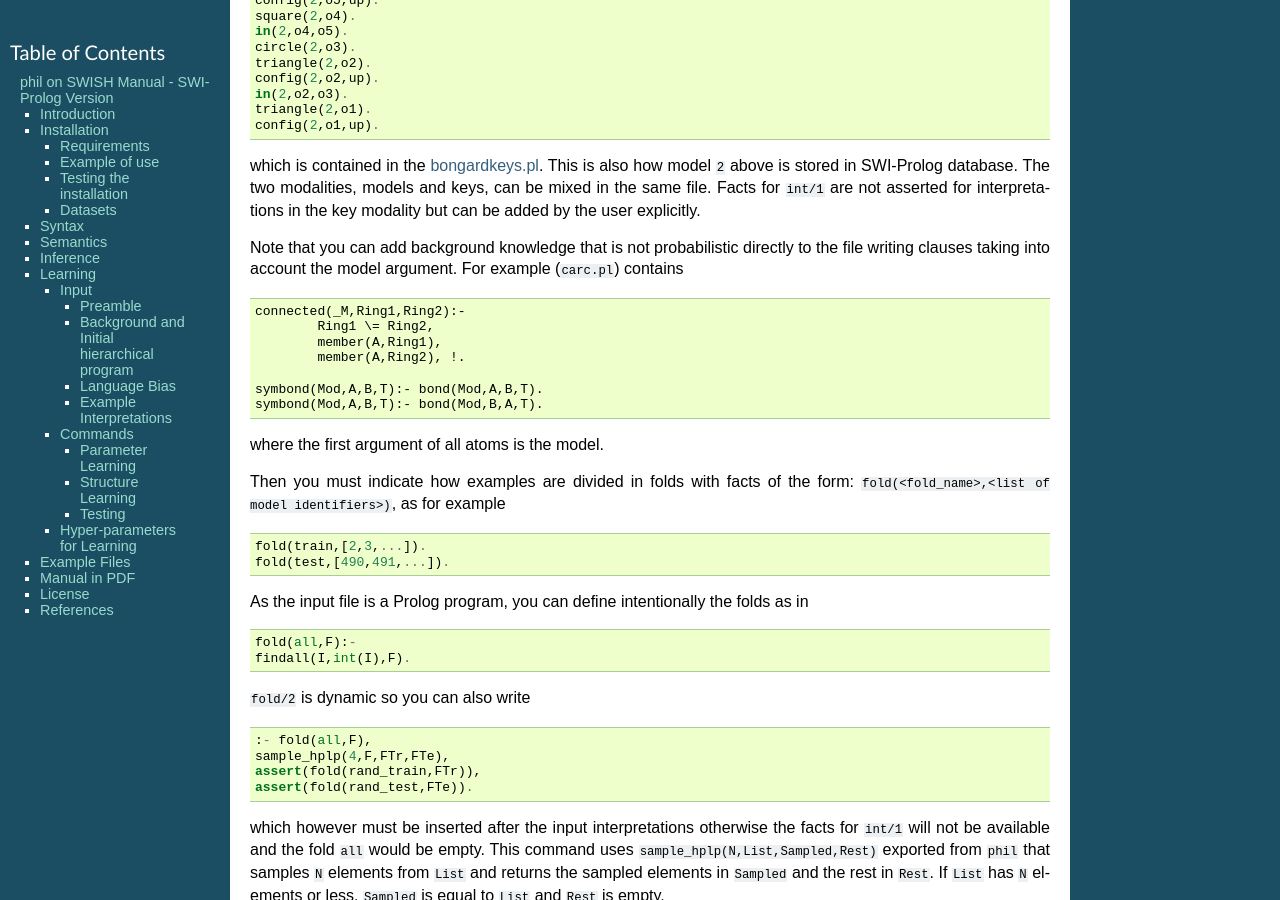
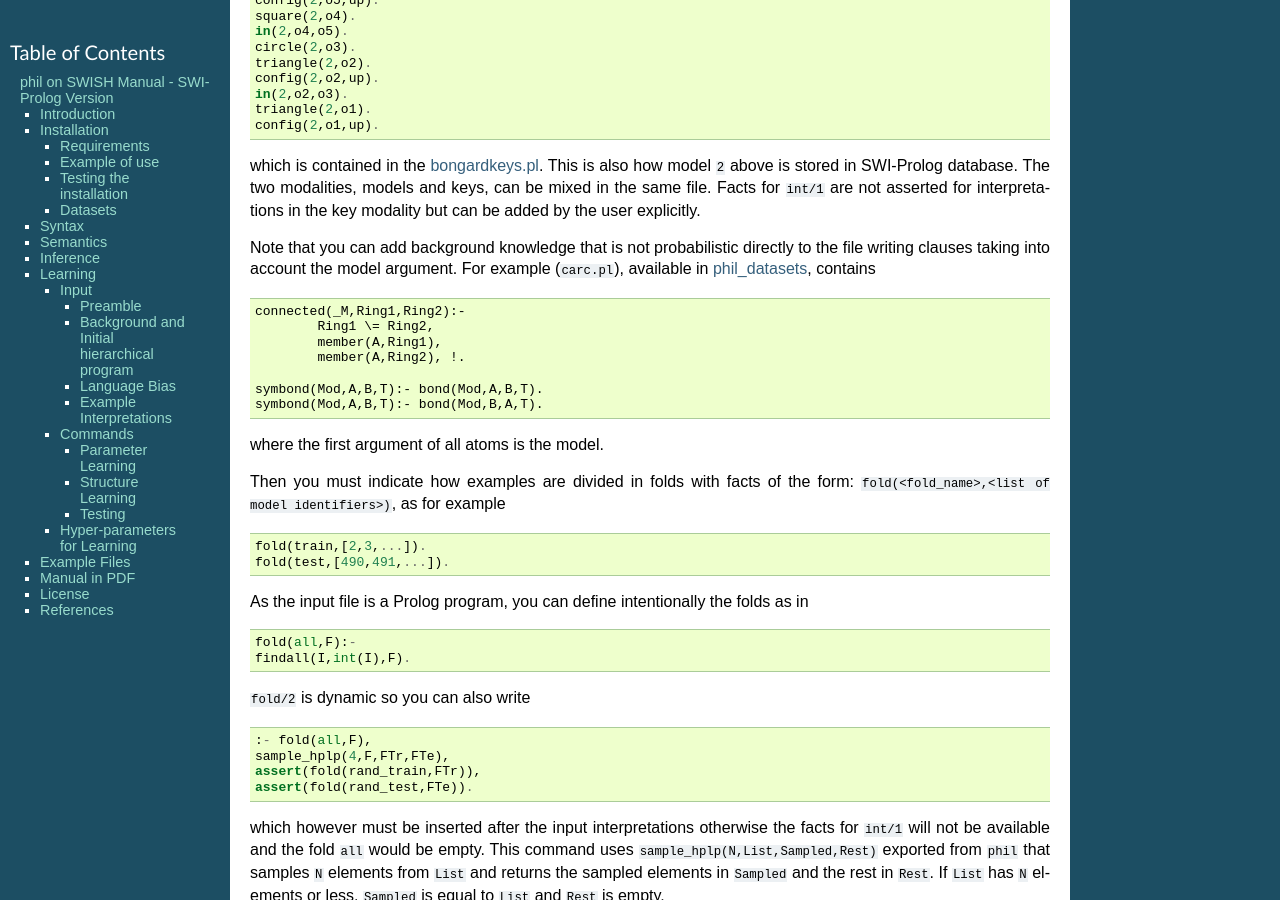
Before and after one commit to ArnaudFadja/phil, a Sphinx documentation site: the page built from docs/index.rst, in a window 1280 px wide and 900 px high, scrolled down 8229 px. Built offline with Sphinx 7.4.7, drawn with Linux system fonts in a browser that asks for light colours; cross-references to code outside the pages are shown as plain code; part of the change alters nothing that is shown.

Commit message:
Fixed learned HPLP and some links in /docs.

```diff
--- a/docs/index.rst
+++ b/docs/index.rst
@@ -103,7 +103,7 @@ stands for::
 
     h:1 :- Body.
 
-The following example inspired from the UWCSE dataset used in :cite:`kok2005learning` is represented as (file `uwcse.pl <http://cplint.eu/example/phil/uwcse.pl>`__) ::
+The following example inspired from the UWCSE dataset used in :cite:`kok2005learning` is represented as (file `uwcse.pl <http://cplint.eu/e/phil/uwcse.pl>`__) ::
 
    advisedby(A,B):0.3 :-student(A),professor(B),project(A,C),project(B,C),hid_1(A,B,C).
    advisedby(A,B):0.6 :-student(A),professor(B),ta(C,A),taughtby(C,B).
@@ -143,7 +143,7 @@ phil answers queries using the module phil. It performs exact inference using a
 
 
 For answering queries, you have to prepare a Prolog file where you first load the inference module :code:`phil`, initialize it with the directive :code:`:- phil` and then enclose the hierarchical program clauses in :code:`:-begin_in.` and :code:`:-end_in.` or enclose the clauses in :code:`in([<clauses>])`.
-For example, the uwcse program above can be stored in `uwcse.pl <http://cplint.eu/example/phil/uwcse.pl>`__ for performing inference with :code:`phil` as follows ::
+For example, the uwcse program above can be stored in `uwcse.pl <http://cplint.eu/e/phil/uwcse.pl>`__ for performing inference with :code:`phil` as follows ::
 
     :- use_module(library(phil)).
     :- phil.
@@ -170,7 +170,7 @@ For example, the uwcse program above can be stored in `uwcse.pl <http://cplint.e
 You can also have (non-probabilistic) clauses outside :code:`:-begin/end_in.` which can be enclosed in :code:`bg(<list of terms representing clauses>).`
 These are considered as database clauses.
 
-To run a query, you can simply load the Prolog file, for example `uwcse.pl <http://cplint.eu/example/phil/uwcse.pl>`_, as::
+To run a query, you can simply load the Prolog file, for example `uwcse.pl <http://cplint.eu/e/phil/uwcse.pl>`_, as::
 
 	?- [uwcse].
 
@@ -214,12 +214,12 @@ To execute the learning algorithms, prepare a Prolog file divided in five parts
 
 The preamble must come first, the order of the other parts can be changed.
 
-For example, consider the Bongard problems of :cite:`RaeLae95-ALT95`. `bongard.pl <http://cplint.eu/example/phil/bongard.pl>`__ and `bongardkeys.pl <http://cplint.eu/example/phil/bongardkeys.pl>`__ represent a Bongard problem for SLEAHP.
+For example, consider the Bongard problems of :cite:`RaeLae95-ALT95`. `bongard.pl <http://cplint.eu/e/phil/bongard.pl>`__ and `bongardkeys.pl <http://cplint.eu/e/phil/bongardkeys.pl>`__ represent a Bongard problem for SLEAHP.
 
 
 Preamble
 ^^^^^^^^^^^^^^^^^^^^^^^^^^^^^
-In the preamble, the PHIL library is loaded with (`bongard.pl <http://cplint.eu/example/phil/bongard.pl>`__): ::
+In the preamble, the PHIL library is loaded with (`bongard.pl <http://cplint.eu/e/phil/bongard.pl>`__): ::
 
 	:- use_module(library(phil)).
 
@@ -253,7 +253,7 @@ Moreover, you can specify an initial program with a fact of the form ::
 The initial program is used in parameter learning for providing the structure.
 Remember to enclose each clause in parentheses because :code:`:-` has the highest precedence.
 
-For example, `bongard.pl <http://phil.eu/e/bongard.pl>`__ has the initial program ::
+For example, `bongard.pl <http://cplint.eu/e/bongard.pl>`__ has the initial program ::
 
     in([(pos:0.197575 :-
        circle(A),
@@ -415,13 +415,13 @@ The above interpretation in the keys modality is ::
 	triangle(2,o1).
 	config(2,o1,up).
 
-which is contained in the `bongardkeys.pl <http://cplint.eu/example/phil/bongardkeys.pl>`_.
+which is contained in the `bongardkeys.pl <http://cplint.eu/e/phil/bongardkeys.pl>`_.
 This is also how model :code:`2` above is stored in SWI-Prolog database.
 The two modalities, models and keys, can be mixed in the same file.
 Facts for :code:`int/1` are not asserted for interpretations in the key modality but can be added by the user explicitly.
 
 Note that you can add background knowledge that is not probabilistic directly to the file writing clauses taking into account the model argument.
-For example (:code:`carc.pl`) contains ::
+For example (:code:`carc.pl`), available in `phil_datasets <https://github.com/ArnaudFadja/phil_datasets>`_, contains ::
 
 	connected(_M,Ring1,Ring2):-
 		Ring1 \= Ring2,
@@ -465,7 +465,7 @@ To execute PHIL, prepare an input file as indicated above and call ::
 
 where :code:`<list of folds>` is a list of the folds for training and :code:`P` will contain the input program with updated parameters.
 
-For example `bongard.pl <http://cplint.eu/example/phil/bongard.pl>`__, you can perform parameter learning on the :code:`train` fold with ::
+For example `bongard.pl <http://cplint.eu/e/phil/bongard.pl>`__, you can perform parameter learning on the :code:`train` fold with ::
 
 	?- induce_hplp_par([train],P).
 
@@ -477,7 +477,7 @@ To execute SLEAHP, prepare an input file in the editor panel as indicated above
 
 where :code:`List_of_folds` is a list of the folds for training and :code:`P` will contain the learned program.
 
-For example `bongard.pl <http://cplint.eu/example/phil/bongard.pl>`__, you can perform structure learning on the :code:`train` fold with ::
+For example `bongard.pl <http://cplint.eu/e/phil/bongard.pl>`__, you can perform structure learning on the :code:`train` fold with ::
 
 	?- induce_hplp([train],P).
 
```
Also changed, not shown: 10 other files.
